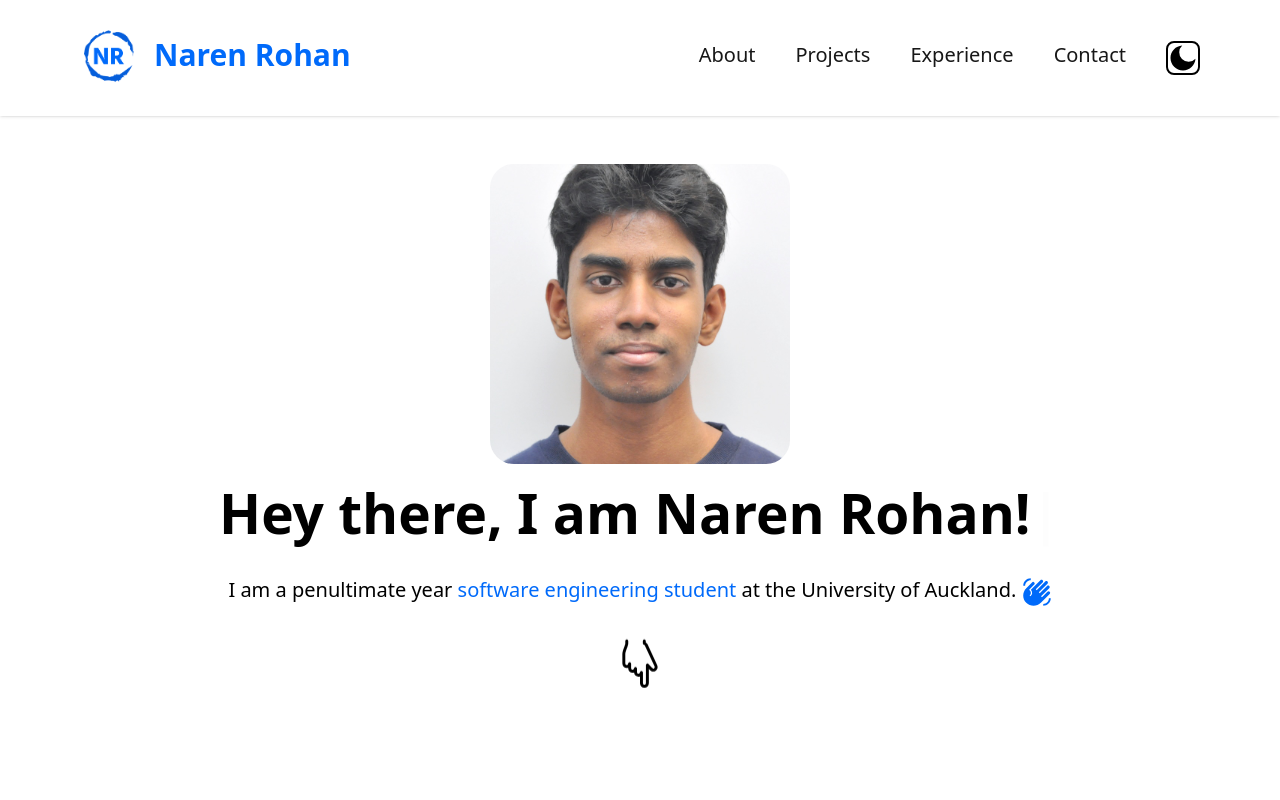
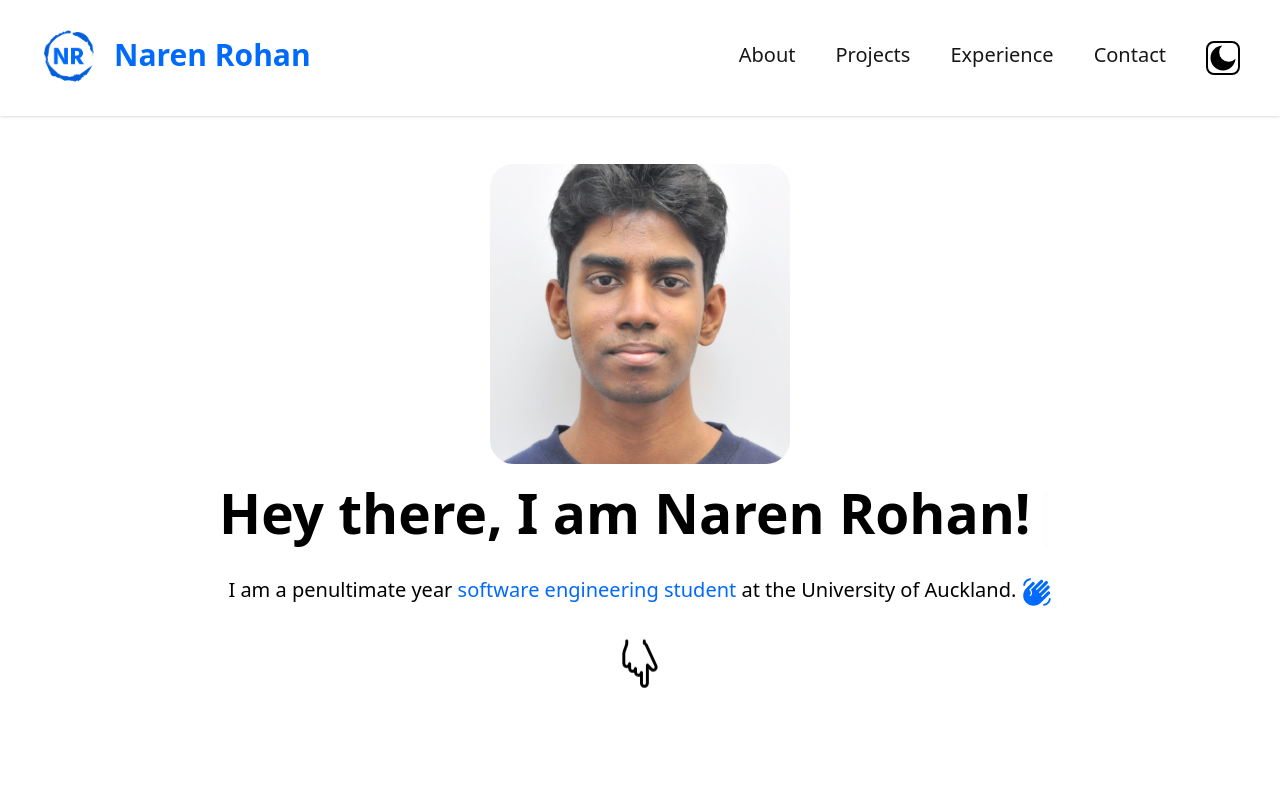
Before and after one commit to nroh555/Personal_Portfolio, a Next.js app: page / in a window 1280 px wide. Shown: the top 800 px of the page. Built offline with nearby package versions, Linux system fonts and the light colour scheme; no server answers.

Commit message:
Changed the logo layout on the navbar

```diff
--- a/components/Hero.tsx
+++ b/components/Hero.tsx
@@ -8,7 +8,7 @@ import Typed from "react-typed"
 
 const Hero = () => {
   return (
-    <section className = "pt-1" id="home">
+    <section className = "sm:pt-1" id="home">
       <div className="my-20 py-20 flex flex-col text-center items-center justify-center">
         <div>
           <Image
--- a/components/Navbar.tsx
+++ b/components/Navbar.tsx
@@ -38,12 +38,12 @@ const Navbar = () => {
   const [navBar, setNavBar] = useState(false); //State responsible for mobile or desktop view
 
   return (
-    <header className="w-full mx-auto sm:px-20 fixed top-0 z-50 shadow bg-white dark:bg-stone-900 dark:border-b dark:border-stone-600">
+    <header className="w-full mx-auto px-10 fixed top-0 z-50 shadow bg-white dark:bg-stone-900 dark:border-b dark:border-stone-600">
       <div className="justify-between lg:items-center lg:flex">
         <div>
           <div className="flex items-center justify-between">
             <Link to="home" onClick = {() => {setActive("")}}>
-              <div className="sm:py-5 sm:mt-2 sm:ml-1 sm:block">
+              <div className="py-5 mt-2 ml-1 block">
                 <Image
                   src={"/logo.png"}
                   alt="logo"
@@ -69,7 +69,7 @@ const Navbar = () => {
               navBar ? "block" : "hidden"
             }`}
           >
-            <div className="lg:flex lg:space-x-10 space-y-8 lg:space-y-0">
+            <div className="ml-5 lg:flex lg:space-x-10 space-y-8 lg:space-y-0">
               {NAV_TITLES.map((label, index) => {
                 return (
                   <Link
--- a/tailwind.config.js
+++ b/tailwind.config.js
@@ -11,7 +11,7 @@ module.exports = {
   ],
   theme: {
     extend: {
-      screens: {sm: "480px", md: "768px", lg: "976px", xl: "1440pd" },
+      screens: {sm: "480px", md: "768px", lg: "976px", xl: "1440px" },
       animation: {
         bounce:
           "bounce 0.75s alternate cubic-bezier(0.95, 0.05, 0.795, 0.035) infinite",
```
